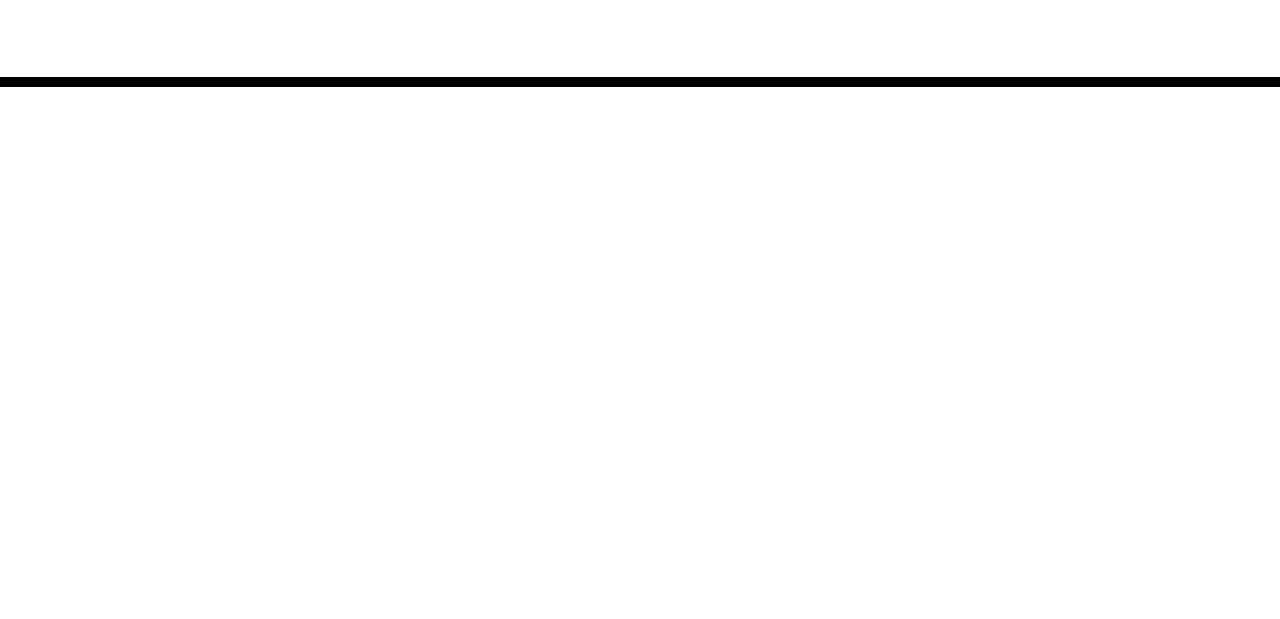
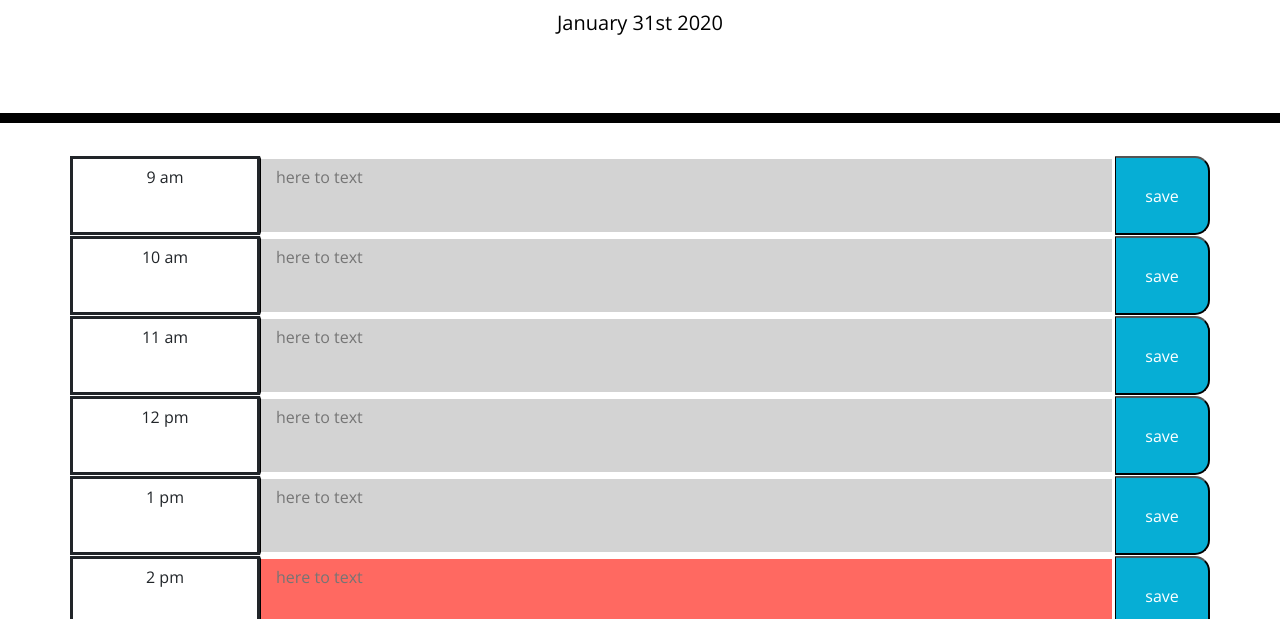
Before and after one commit to Chih-Chien-Lin/Work-Day-Scheduler, a plain HTML site: page Develop/index.html in a window 1280 px wide. Shown: the part 181-800 px from the top of the page. Drawn offline with nearby package versions, Linux system fonts and the light colour scheme.

Commit message:
fix the prob of text display

```diff
--- a/Develop/index.html
+++ b/Develop/index.html
@@ -30,9 +30,91 @@
     </header>
     <div class="container">
       <!-- Timeblocks go here -->
+      <!-- <button>click me</button> -->
+
+
+
     </div>
 
     <script src="https://code.jquery.com/jquery-3.4.1.min.js"></script>
     <script src="https://cdnjs.cloudflare.com/ajax/libs/moment.js/2.24.0/moment.min.js"></script>
-  </body>
+
+    <script type="text/javascript">
+      var totalHours = 9;
+      var hr = 0;
+      var track = 0;
+      var day = moment().format('MMMM Do YYYY');
+        $("#currentDay").text(day);
+      var hour = moment().format('H');
+      // function createRows(){
+        for (var i = 0; i < totalHours ; i++){
+          var cRow = $("<div>");
+          var time = $("<div>");
+          var textArea = $("<textarea>");
+          var button = $("<button>");
+          cRow.addClass("row")
+          time.addClass("col-md-2 time-block")
+          hr = totalHours + i;
+          track = totalHours+i;
+          if( hr <12 ){
+            var day = "am"
+          }else if(hr == 12){
+            var day = "pm"
+          }else{
+            var day = "pm"
+            hr = hr - 12;
+          }
+          // cRow.attr("id",track);
+          // console.log("day time: "+hr+" "+day);
+          time.text(hr+" "+day);
+          textArea.addClass("textarea col-md-9");
+          textArea.attr("placeholder","here to text");
+          if( track == hour){
+            textArea.addClass("present")
+          }else if(track < hour){
+            textArea.addClass("past")
+          }else{
+            textArea.addClass("future")
+          }
+          textArea.attr("value",track);
+          textArea.attr("id",track);
+          var memoStorage = JSON.parse(localStorage.getItem("memo"+track));
+          textArea.text(memoStorage);
+          button.addClass("saveBtn col-md-1 i:hover")
+          button.attr("index",track);
+          button.text("save");
+          $(".container").append(cRow);
+          $(cRow).append(time, textArea, button)
+        }
+
+        $(".saveBtn").on("click",function(){
+
+            var temp = $(this).attr("index");
+            localStorage.removeItem("memo"+temp);
+            var memo = document.getElementById(temp).value;
+            // var temp = text($(temp).text());
+            console.log("memo: "+memo);
+            typeof(memo);
+            var memoStorage = JSON.parse(localStorage.getItem("memo"+temp));
+            if (memoStorage !== null){
+                var newStr = memoStorage += memo;
+                memoStorage = newStr;
+            }else{
+              memoStorage = memo;
+            }
+
+            localStorage.setItem("memo"+temp,JSON.stringify(memoStorage));
+
+
+        })
+        // var memo = document.getElementById(0).val;
+        // console.log("memo: "+memo);
+
+
+
+      // }
+
+    </script>
+
+</body>
 </html>
--- a/Develop/style.css
+++ b/Develop/style.css
@@ -6,7 +6,7 @@ body {
 
 textarea{
   background: transparent;
-  border: none;
+  border: solid;
   resize: none;
   color: #000000;
   border-left: 1px solid black;
@@ -27,7 +27,9 @@ textarea{
 
 .time-block{
   text-align: center;
-  border-radius: 15px;
+  /* border-radius: 15px; */
+  border-style: solid;
+  padding: 10px;
 }
 
 .row {
```
